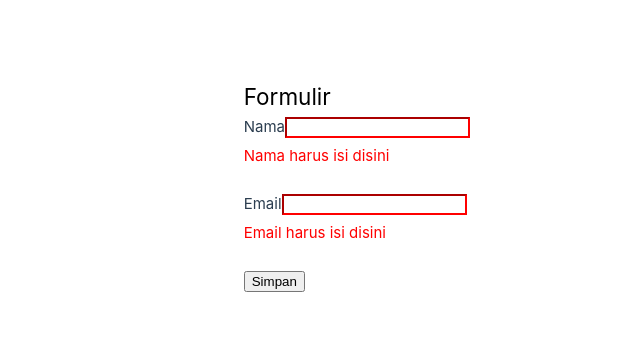
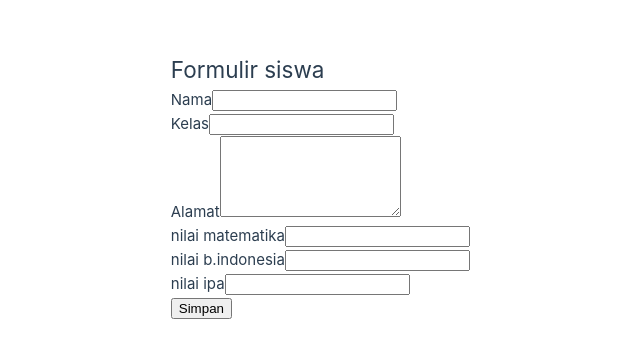
Before and after one commit to muhammaddaffafauzan/belajar-vue, a Vue app: page / in a window 1280 px wide. Shown: the part 214-572 px from the top of the page, without its empty margins (170-810 px from the left). Built offline with nearby package versions, Linux system fonts and the light colour scheme.

Commit message:
update lagi

```diff
--- a/src/App.vue
+++ b/src/App.vue
@@ -1,69 +1,78 @@
 <template>
   <div>
-    <h2>Formulir</h2>
+    <h2>Formulir siswa</h2>
     <form @submit.prevent="submitForm">
-      <label for="">Nama</label>
-      <input type="text" v-model="kontak.nama" :class="{ 'is-invalid': isInvalidName }" required>
-      <div v-if="isInvalidName" class="error-message">Nama harus isi disini</div>
-      <br>
-      <label for="">Email</label>
-      <input type="email" v-model="kontak.email" :class="{ 'is-invalid': isInvalidEmail }" required>
-      <div v-if="isInvalidEmail" class="error-message">Email harus isi disini</div>
-      <br>
-      <button type="submit">Simpan</button>
+    <label for="">Nama</label>
+    <input type="text" v-model="siswa.nama"><br>
+    <label for="">Kelas</label>
+    <input type="text" v-model="siswa.kelas"><br>
+    <label for="">Alamat</label>
+    <textarea v-model="siswa.alamat" cols="20" rows="5"></textarea><br>
+    <label for="">nilai matematika</label>
+    <input type="number" v-model="siswa.mtk" id="mtk"><br>
+    <label for="">nilai b.indonesia</label>
+    <input type="number" v-model="siswa.bhs" id="bhs"><br>
+    <label for="">nilai ipa</label>
+    <input type="number" v-model="siswa.ipa" id="ipa"><br>
+    <button type="submit">Simpan</button>
     </form>
     <div v-if="showResult">
       nama : {{ name }} <br>
-      email : {{ email }}
+      kelas : {{ kelas }} <br>
+      alamat : {{ alamat }}<br>
+      nilaiMtk: {{ mtk }}<br>
+      nilaibhs: {{ bhs }}<br>
+      nilaiipa: {{ ipa }} <br>
+      Total nilai: {{ total }} <br>
+      keterangan: {{ keterangan }}
     </div>
   </div>
 </template>
-
 <script>
 import { ref } from 'vue';
 
 export default {
+// logika
+
+
   data() {
     return {
-      kontak: {
-        nama: '',
-        email: '',
-      },
-      showResult: ref(false),
+    siswa: {
+     nama: '',
+     kelas: '',
+     alamat: '',
+     mtk: '',
+     bhs: '',
+     ipa: ''
+    },
+    showResult: ref(false),
       name: ref(''),
-      email: ref(''),
+      kelas: ref(''),
+      alamat: ref(''),
+      mtk: ref(''),
+      bhs: ref(''),
+      ipa: ref(''),
+      total: 0,
+      keterangan : ref('')
     };
-  },
-  computed: {
-    isInvalidName() {
-      return this.name.length < 1;
-    },
-    isInvalidEmail() {
-      return this.email.length < 1;
-    },
   },
   methods: {
     submitForm() {
-      this.name = this.kontak.nama;
-      this.email = this.kontak.email;
+      this.name = this.siswa.nama;
+      this.kelas = this.siswa.kelas;
+      this.alamat = this.siswa.alamat;
+      this.mtk = this.siswa.mtk;
+      this.bhs = this.siswa.bhs;
+      this.ipa = this.siswa.ipa;
+      this.total = parseInt(this.mtk) + parseInt(this.bhs) + parseInt(this.ipa);
+      if (this.total > 240) {
+        this.keterangan = "lulus"
+      } else {
+        this.keterangan = "tidak lulus"
+      }
       this.showResult = true;
-      this.isInvalidName = false;
-      this.isInvalidEmail = false;
     },
+
   },
-
-};
+}
 </script>
-
-<style>
-h2 {
-  color: rgb(0, 0, 0);
-}
-.error-message {
-  color: red;
-  margin-top: 5px;
-}
-.is-invalid {
-  border-color: red;
-}
-</style>
```
Also changed, not shown: src/vue-computed..txt (added).
